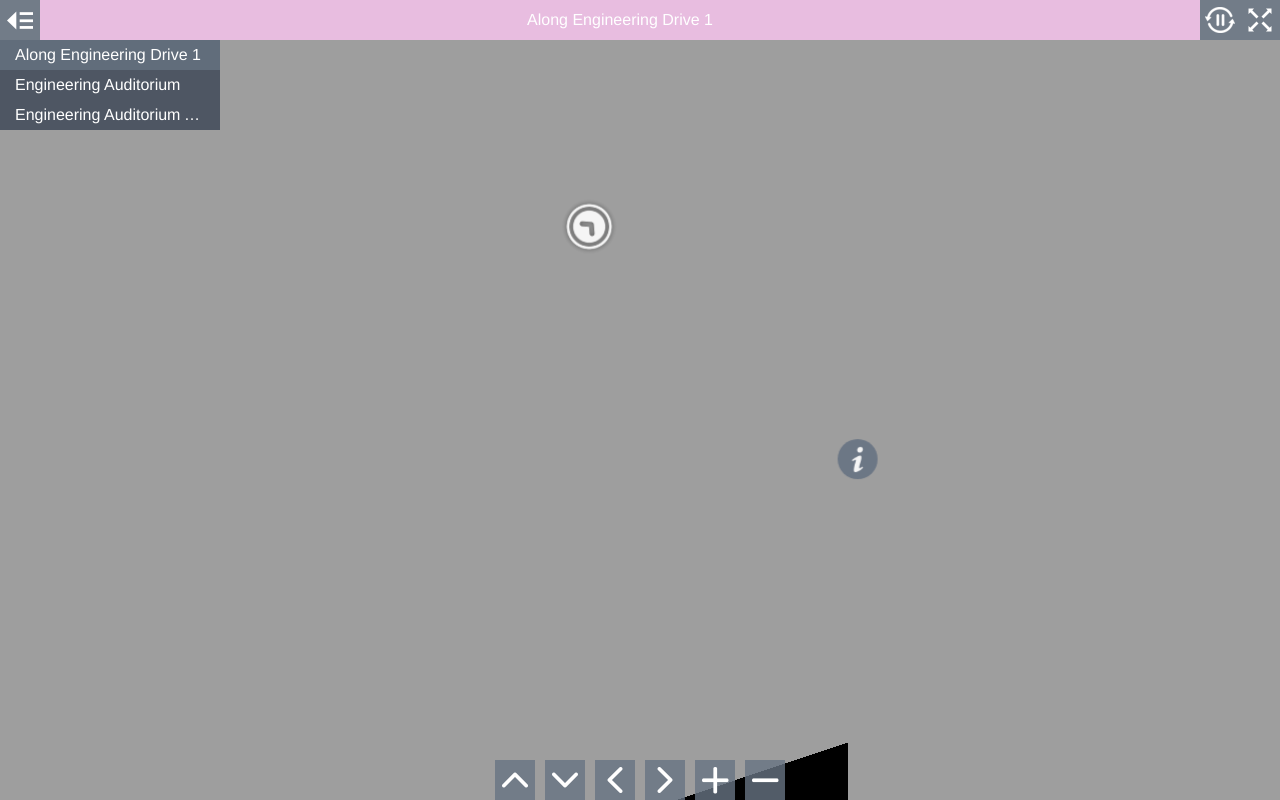
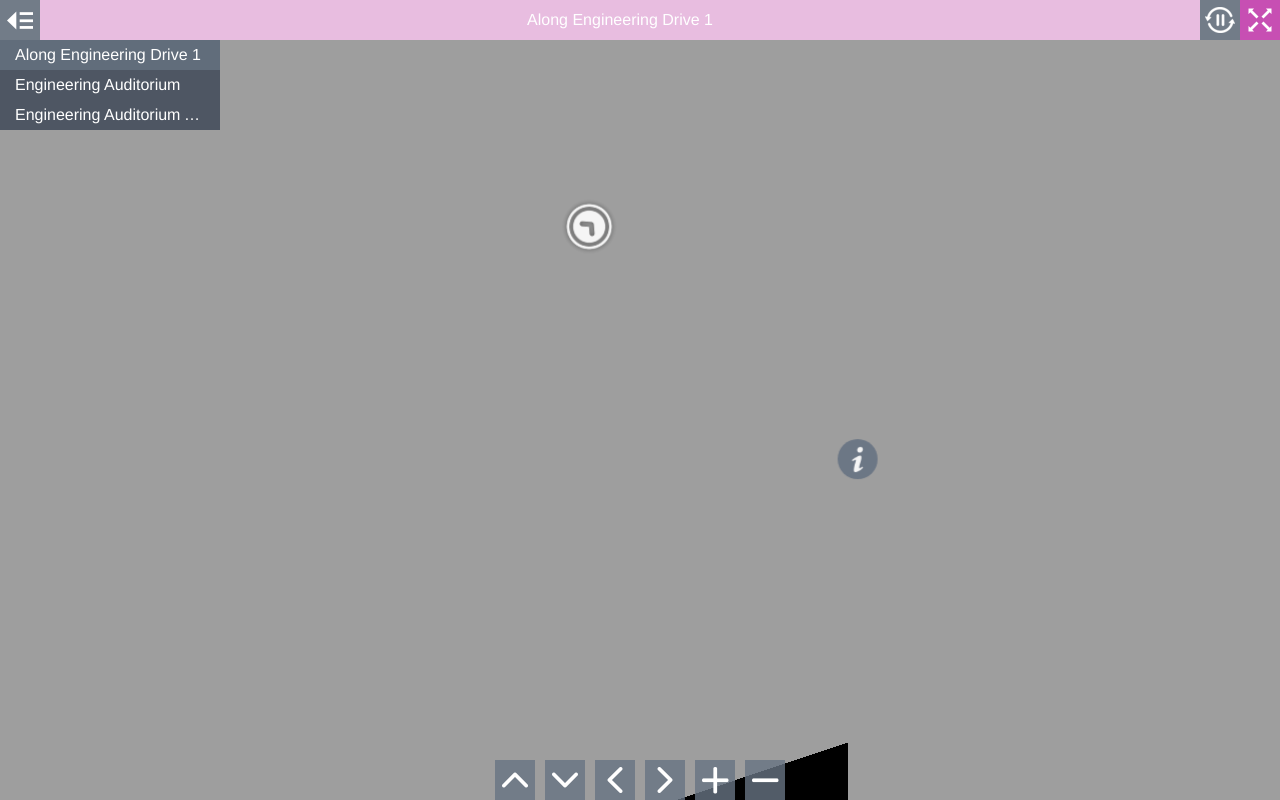
Before and after one commit to elangelng/ebi, a plain HTML site: page index.html in a window 1280 px wide. Drawn offline with Linux system fonts and the light colour scheme; animation ran at ten frames a second.

Commit message:
update css again

```diff
--- a/style.css
+++ b/style.css
@@ -103,8 +103,8 @@ body.multiple-scenes.mobile #titleBar {
   width: 40px;
   height: 40px;
   padding: 5px;
-  background-color: rgb(103,115,131);
-  background-color: rgba(103,115,131,0.8);
+  background-color: rgb(209,59,184);
+  background-color: rgba(209,59,184,0.8);
 }
 
 .mobile #fullscreenToggle {
```
